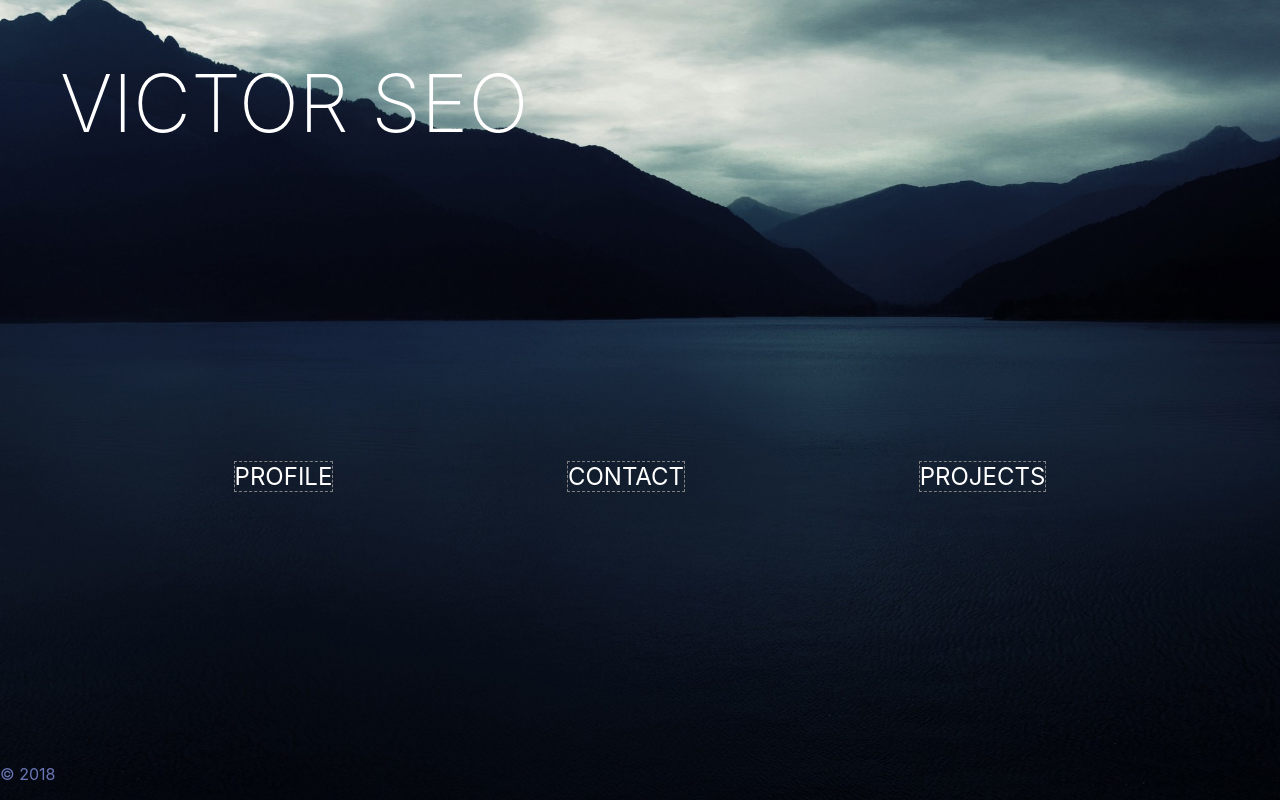
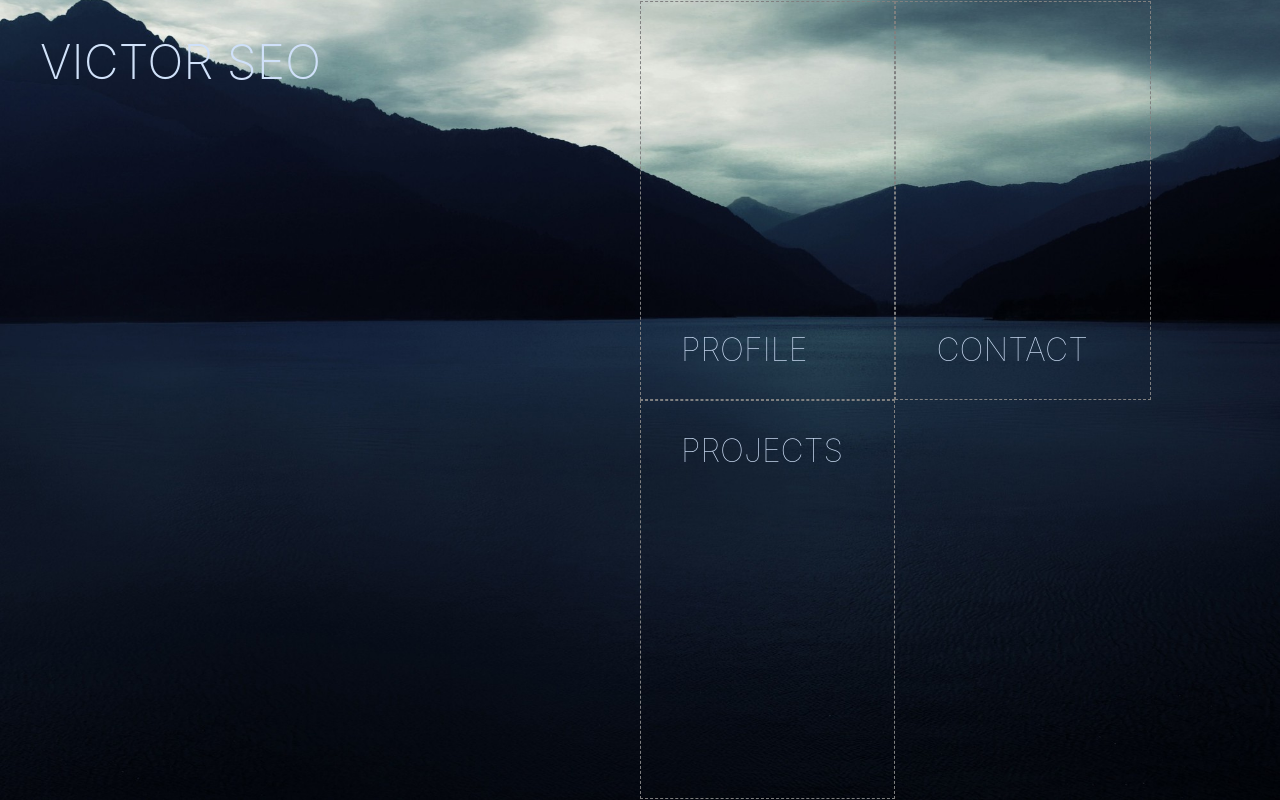
Before and after one commit to victorsmseo/victorseo.ca, a plain HTML site: page index.html in a window 1280 px wide. Drawn offline with Linux system fonts and the light colour scheme.

Commit message:
Rearranged index.html

```diff
--- a/index.html
+++ b/index.html
@@ -16,20 +16,20 @@
         </header>
         <main>
             <nav class="flex-nav">
-                <h2>
-                    <a href="profile.html">Profile</a>
-                </h2>
-                <h2>
-                    <a href="contact.html">Contact</a>
-                </h2>
-                <h2>
-                    <a href="project.html">Projects</a>
-                </h2>
+                <a id="profile" href="profile.html">
+                    <span class="nav-top">Profile</span>
+                </a>
+                <a id="contact" href="contact.html">
+                    <span class="nav-top">Contact</span>
+                </a>
+                <a id="project" href="project.html">
+                    <span class="nav-bottom">Projects</span>
+                </a>
             </nav>
         </main>
-        <footer>
+        <!-- <footer>
             <p>&copy; 2018</p>
-        </footer>
+        </footer> -->
     </div>
 </body>
 
--- a/style.css
+++ b/style.css
@@ -2,8 +2,7 @@ body {
     margin: 0;
     font-family: -apple-system, BlinkMacSystemFont, sans-serif;
     text-transform: uppercase;
-    /* background-color: rgb(23, 26, 211); */
-    color: rgb(107, 118, 182);
+    color: #d0e1f9;
     background-image: url("images/bg.jpg");
     background-repeat: no-repeat;
     background-size: cover;
@@ -13,41 +12,59 @@ body {
     min-height: 100vh;
     display: flex;
     flex-flow: row wrap;
-    justify-content: center;
-    align-content: space-between;
+    /* justify-content: center; */
+    /* align-content: space-between; */
 }
 .flex-container>* {
-    flex: 0 1 100vw;
+    /* flex: 0 1 50vw; */
     /* border: dashed 1px grey; */
 }
 header {
-    margin-left: 60px;
+    flex: 0 1 50vw;
+}
+header h1 {
+    margin-left: 40px;
+}
+main {
+    /* height: 99vh; */
+    flex: 0 1 40vw;
+    align-self: center;
+}
+footer {
+    text-align: center;
+    flex: 0 1 100vw;
 }
 .flex-nav {
     display: flex;
     flex-flow: row wrap;
-    align-content: stretch;
-    justify-content: space-evenly;
+    font-weight: 100;
+    font-size: 2em;
+    /* align-content: stretch; */
+    /* align-items: center; */
+    /* justify-content: flex; */
 }
 .flex-nav>* {
     border: dashed 1px grey;
+    flex: 0 1 19.8vw;
+    /* padding-top: 41vh; */
 }
 h1 {
-    font-size: 5em;
+    font-size: 3em;
     font-weight: 200;
 }
 h2 {
     font-weight: 400;
+    /* padding: 50px; */
 }
 a {
     text-decoration: none;
 }
 a:link,
 a:visited {
-    color: white;
+    color: #d0e1f9;
 }
 a:hover {
-    color: grey;
+    color: #4d648d;
 }
 a:active {
     color: darkgray;
@@ -61,3 +78,25 @@ a:active {
     margin-top: 3px;
     border: solid 1px grey;
 }
+.nav-top,
+.nav-bottom {
+    display: inline-block;
+    margin-left: 40px;
+}
+.nav-top {
+    margin-bottom: 30px;
+}
+.nav-bottom {
+    margin-top: 30px;
+}
+#profile,
+#contact {
+    padding-top: 41vh;
+}
+#project {
+    padding-bottom: 41vh;
+}
+/* midnight blue: #1e1f26
+indigo ink: #283655
+blueberry: #4d648d
+periwinkle: #d0e1f9 */
```
